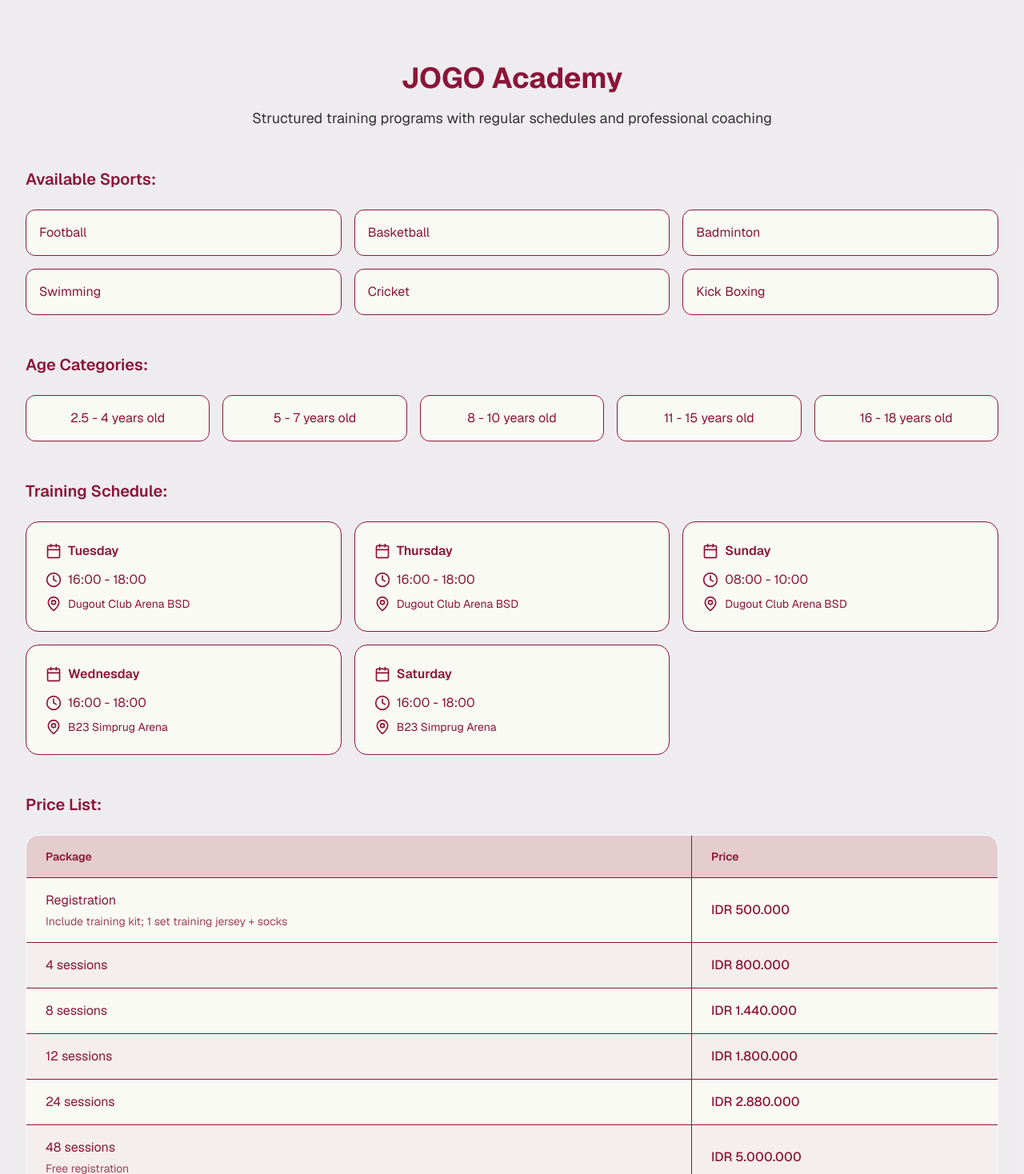
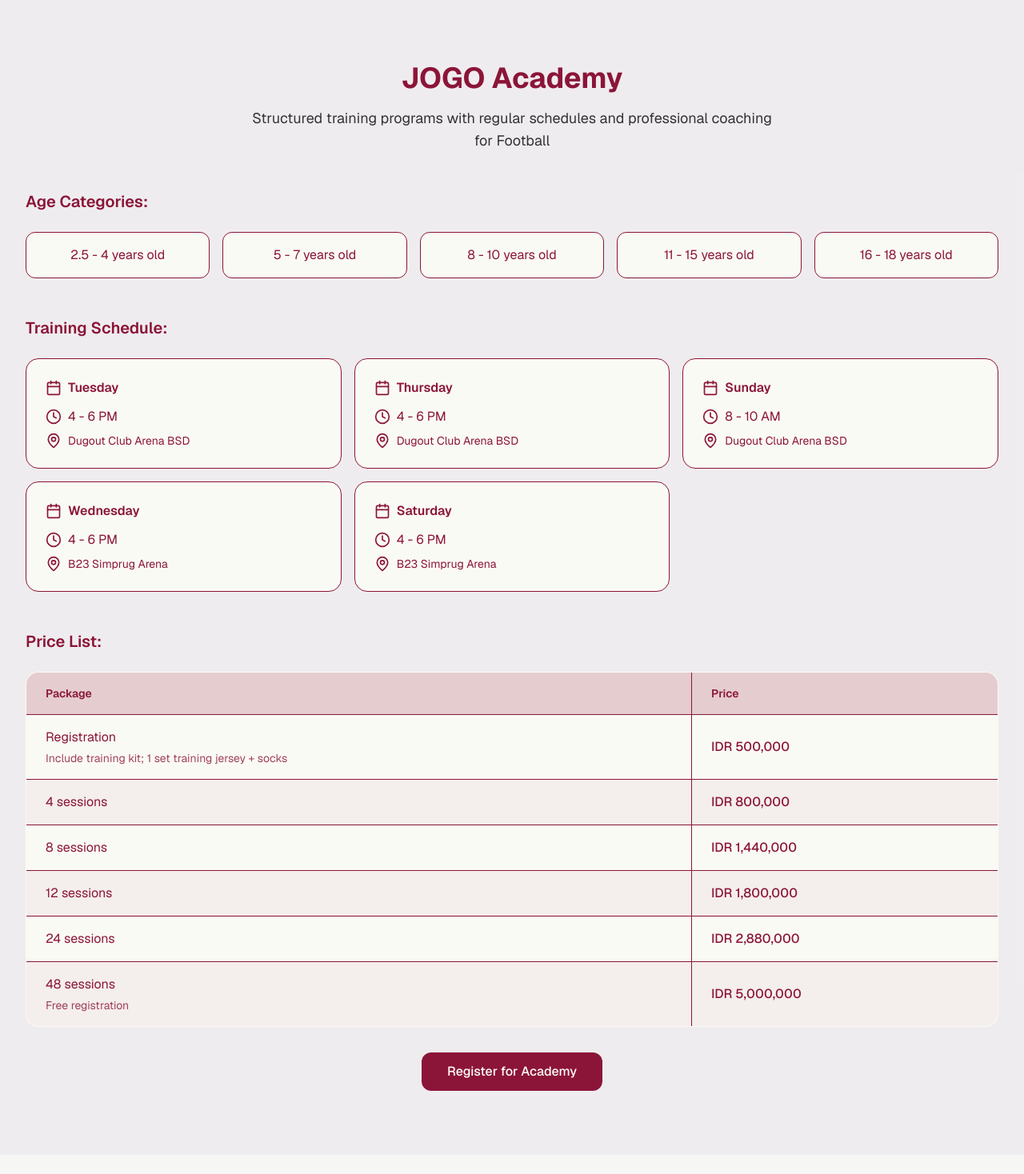
Before and after one commit to DrRhea/badailautasmara-web, a Next.js app: page / in a window 1280 px wide. Shown: the part 802-2270 px from the top of the page at 80% size. Built offline with nearby package versions, Linux system fonts and the light colour scheme.

Commit message:
Update: format harga pakai koma, schedule format 4-6 PM, move Available Sports to Private section, Academy only for Football

```diff
--- a/src/components/AcademySection.tsx
+++ b/src/components/AcademySection.tsx
@@ -7,11 +7,11 @@
 
 // Schedule data
 const schedule = [
-  { day: "Tuesday", time: "16:00 - 18:00", venue: "Dugout Club Arena BSD" },
-  { day: "Thursday", time: "16:00 - 18:00", venue: "Dugout Club Arena BSD" },
-  { day: "Sunday", time: "08:00 - 10:00", venue: "Dugout Club Arena BSD" },
-  { day: "Wednesday", time: "16:00 - 18:00", venue: "B23 Simprug Arena" },
-  { day: "Saturday", time: "16:00 - 18:00", venue: "B23 Simprug Arena" },
+  { day: "Tuesday", time: "4 - 6 PM", venue: "Dugout Club Arena BSD" },
+  { day: "Thursday", time: "4 - 6 PM", venue: "Dugout Club Arena BSD" },
+  { day: "Sunday", time: "8 - 10 AM", venue: "Dugout Club Arena BSD" },
+  { day: "Wednesday", time: "4 - 6 PM", venue: "B23 Simprug Arena" },
+  { day: "Saturday", time: "4 - 6 PM", venue: "B23 Simprug Arena" },
 ];
 
 const ageCategories = [
@@ -23,21 +23,12 @@
 ];
 
 const pricing = [
-  { package: "Registration", price: "IDR 500.000", note: "Include training kit; 1 set training jersey + socks" },
-  { package: "4 sessions", price: "IDR 800.000", note: "" },
-  { package: "8 sessions", price: "IDR 1.440.000", note: "" },
-  { package: "12 sessions", price: "IDR 1.800.000", note: "" },
-  { package: "24 sessions", price: "IDR 2.880.000", note: "" },
-  { package: "48 sessions", price: "IDR 5.000.000", note: "Free registration" },
-];
-
-const sports = [
-  "Football",
-  "Basketball",
-  "Badminton",
-  "Swimming",
-  "Cricket",
-  "Kick Boxing",
+  { package: "Registration", price: "IDR 500,000", note: "Include training kit; 1 set training jersey + socks" },
+  { package: "4 sessions", price: "IDR 800,000", note: "" },
+  { package: "8 sessions", price: "IDR 1,440,000", note: "" },
+  { package: "12 sessions", price: "IDR 1,800,000", note: "" },
+  { package: "24 sessions", price: "IDR 2,880,000", note: "" },
+  { package: "48 sessions", price: "IDR 5,000,000", note: "Free registration" },
 ];
 
 export default function AcademySection() {
@@ -56,32 +47,8 @@
           </h2>
           <p className="text-lg max-w-2xl mx-auto" style={{ color: '#333333' }}>
             Structured training programs with regular schedules and professional
-            coaching
+            coaching for Football
           </p>
-        </motion.div>
-
-        {/* Available Sports */}
-        <motion.div
-          initial={{ opacity: 0, y: 20 }}
-          whileInView={{ opacity: 1, y: 0 }}
-          viewport={{ once: true }}
-          transition={{ duration: 0.6, delay: 0.2 }}
-          className="mb-12"
-        >
-          <h3 className="text-xl font-semibold mb-6" style={{ color: '#8B1538' }}>
-            Available Sports:
-          </h3>
-          <div className="grid grid-cols-1 sm:grid-cols-2 lg:grid-cols-3 gap-4">
-            {sports.map((sport, index) => (
-              <div
-                key={index}
-                className="flex items-center p-4 rounded-xl border"
-                style={{ backgroundColor: '#FAFAF5', borderColor: '#8B1538', color: '#8B1538' }}
-              >
-                <span style={{ color: '#8B1538' }}>{sport}</span>
-              </div>
-            ))}
-          </div>
         </motion.div>
 
         {/* Age Categories */}
--- a/src/components/JOGOSection.tsx
+++ b/src/components/JOGOSection.tsx
@@ -4,11 +4,20 @@
 
 const GOOGLE_FORM_PRIVATE = "https://forms.gle/YOUR_FORM_ID"; // Ganti dengan link Google Form untuk Private
 
+const sports = [
+  "Football",
+  "Basketball",
+  "Badminton",
+  "Swimming",
+  "Cricket",
+  "Kick Boxing",
+];
+
 const pricing = [
-  { type: "Trial Session", price: "IDR 150.000", per: "/ player", note: "" },
-  { type: "Small Group", price: "IDR 200.000", per: "/ player", note: "(3-6 participant)" },
-  { type: "Couple Training", price: "IDR 250.000", per: "/ player", note: "" },
-  { type: "Single Visit / Private", price: "IDR 300.000", per: "", note: "" },
+  { type: "Trial Session", price: "IDR 150,000", per: "/ player", note: "" },
+  { type: "Small Group", price: "IDR 200,000", per: "/ player", note: "(3-6 participant)" },
+  { type: "Couple Training", price: "IDR 250,000", per: "/ player", note: "" },
+  { type: "Single Visit / Private", price: "IDR 300,000", per: "", note: "" },
 ];
 
 export default function JOGOSection() {
@@ -29,6 +38,30 @@
             Personalized one-on-one or small group training sessions tailored
             to your needs
           </p>
+        </motion.div>
+
+        {/* Available Sports */}
+        <motion.div
+          initial={{ opacity: 0, y: 20 }}
+          whileInView={{ opacity: 1, y: 0 }}
+          viewport={{ once: true }}
+          transition={{ duration: 0.6, delay: 0.2 }}
+          className="mb-12"
+        >
+          <h3 className="text-xl font-semibold mb-6" style={{ color: '#8B1538' }}>
+            Available Sports:
+          </h3>
+          <div className="grid grid-cols-1 sm:grid-cols-2 lg:grid-cols-3 gap-4">
+            {sports.map((sport, index) => (
+              <div
+                key={index}
+                className="flex items-center p-4 rounded-xl border"
+                style={{ backgroundColor: '#FAFAF5', borderColor: '#8B1538', color: '#8B1538' }}
+              >
+                <span style={{ color: '#8B1538' }}>{sport}</span>
+              </div>
+            ))}
+          </div>
         </motion.div>
 
         {/* Tabel Harga */}
```
